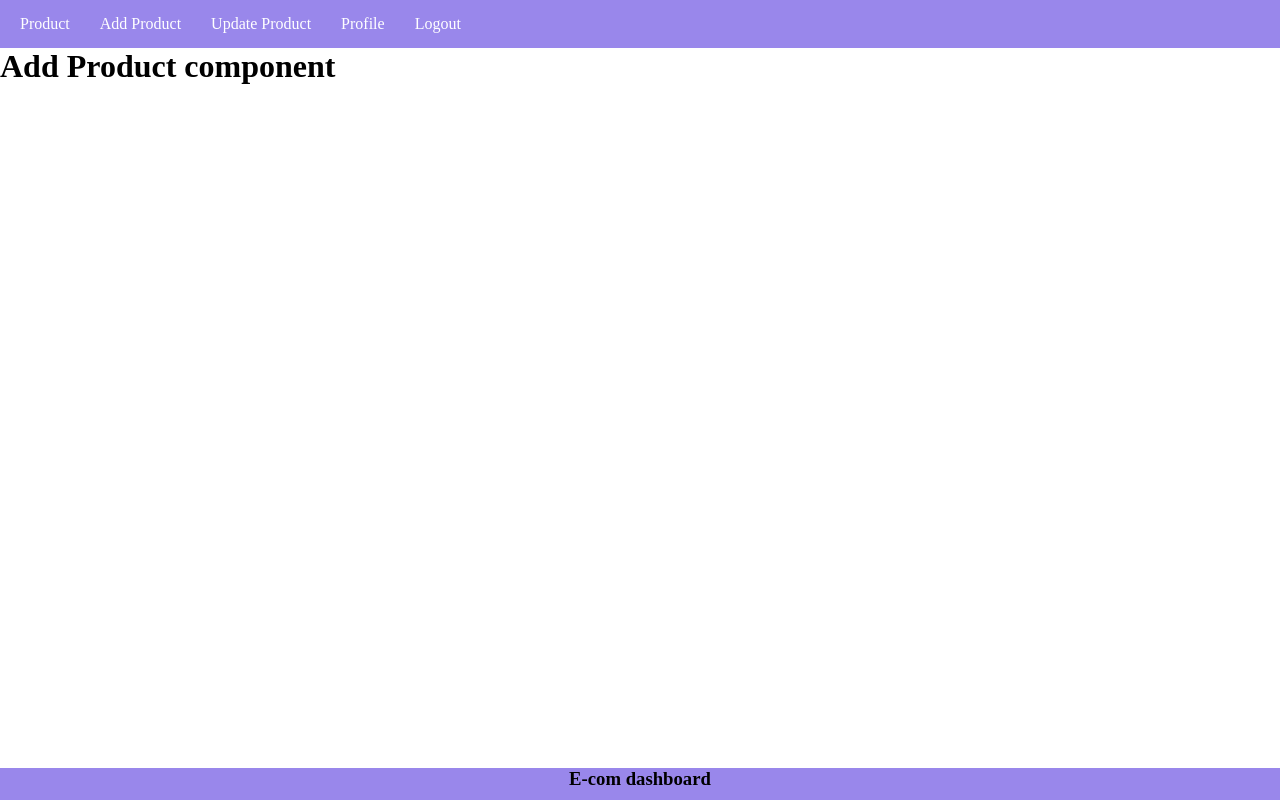
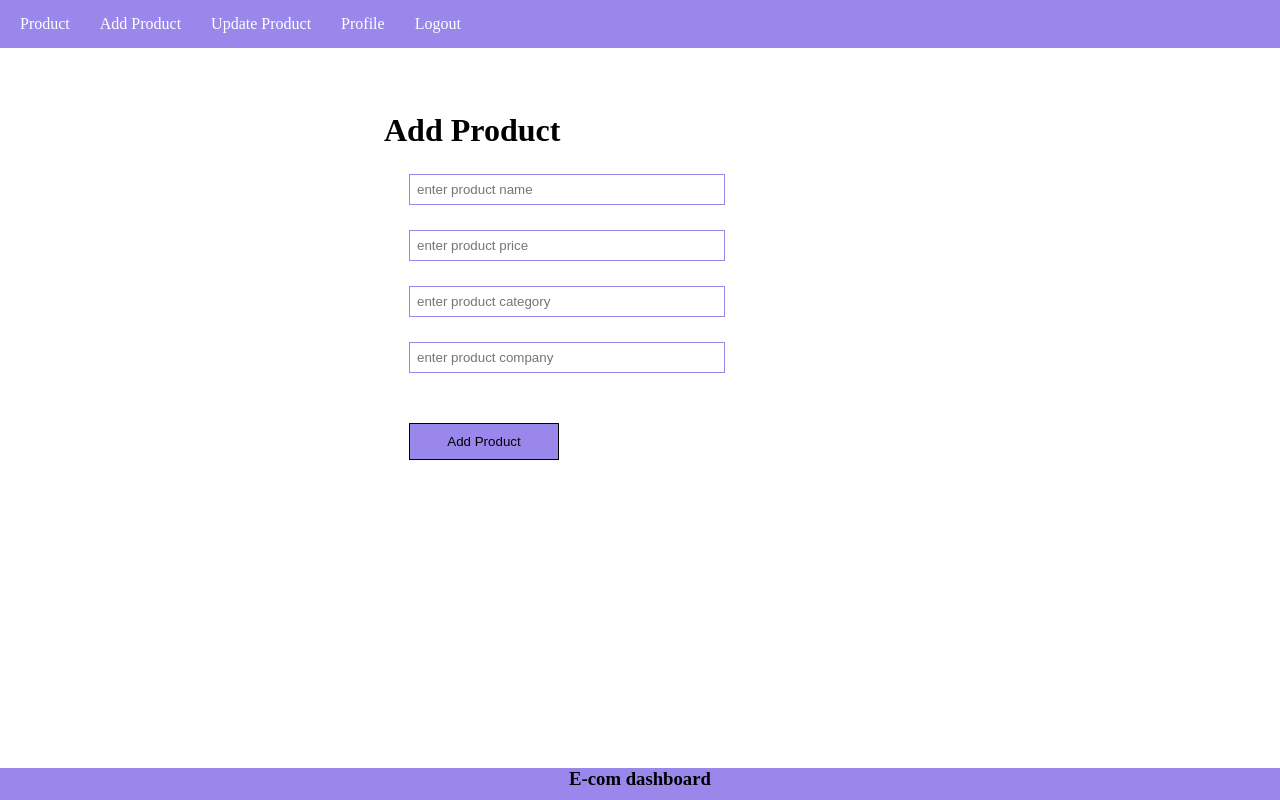
Before and after one commit to Zyrus-47/E-dashboard, a React (Vite) app in the folder front end/Edashboard/: page /add in a window 1280 px wide. Built offline with nearby package versions, Linux system fonts and the light colour scheme; sample sign-in values are in the browser's storage.

Commit message:
made a new component for products and  added input fields

```diff
--- a/front end/Edashboard/src/App.jsx
+++ b/front end/Edashboard/src/App.jsx
@@ -5,6 +5,7 @@
 import { BrowserRouter,Routes,Route } from 'react-router-dom';
 import PrivateComponent from './components/PrivateComponent';
 import Login from './components/Login';
+import AddProduct from './components/AddProduct';
 
 
 function App() {
@@ -16,7 +17,7 @@
       <Routes>
         <Route element={<PrivateComponent/>}>
         <Route path="/" element={<h1>Product listing component</h1>}/>
-        <Route path="/add" element={<h1>Add Product component</h1>}/>
+        <Route path="/add" element={<AddProduct/>}/>
         <Route path="/update" element={<h1>Update Product component</h1>}/>
         <Route path="/logout" element={<h1>Logout component</h1>}/>
         <Route path="/profile" element={<h1>Profile component</h1>}/>
--- /dev/null
+++ b/front end/Edashboard/src/components/AddProduct.jsx
@@ -0,0 +1,29 @@
+import React from "react";
+
+const AddProduct = () => {
+    const [name,setName]=React.useState('');
+    const [price,setPrice]=React.useState('');
+    const [category,setCategory]=React.useState('');
+    const [company,setCompany]=React.useState('');
+    const addProduct=()=>{
+        console.warn(name,price,category,company);
+    }
+  return (
+    <div className="product">
+      <h1>Add Product</h1>
+      <input type="text" placeholder="enter product name" className="inputBox"
+      value={name}  onChange={(e)=>{setName(e.target.value)}}
+      />
+
+      <input type="text" placeholder="enter product price"className="inputBox"
+      value={price}   onChange={(e)=>{setPrice(e.target.value)}}/>
+      <input type="text" placeholder="enter product category"className="inputBox"
+      value={category} onChange={(e)=>{setCategory(e.target.value)}}/>
+      <input type="text" placeholder="enter product company"className="inputBox"
+      value={company}  onChange={(e)=>{setCompany(e.target.value)}}/>
+      <button onClick={addProduct}  className="appbutton">Add Product</button>
+    </div>
+  );
+};
+
+export default AddProduct;
--- a/front end/Edashboard/src/index.css
+++ b/front end/Edashboard/src/index.css
@@ -41,7 +41,7 @@
 
 
 }
-.register{
+.register,.product{
   margin-left: 30%;
   margin-top: 5%;
 }
```
